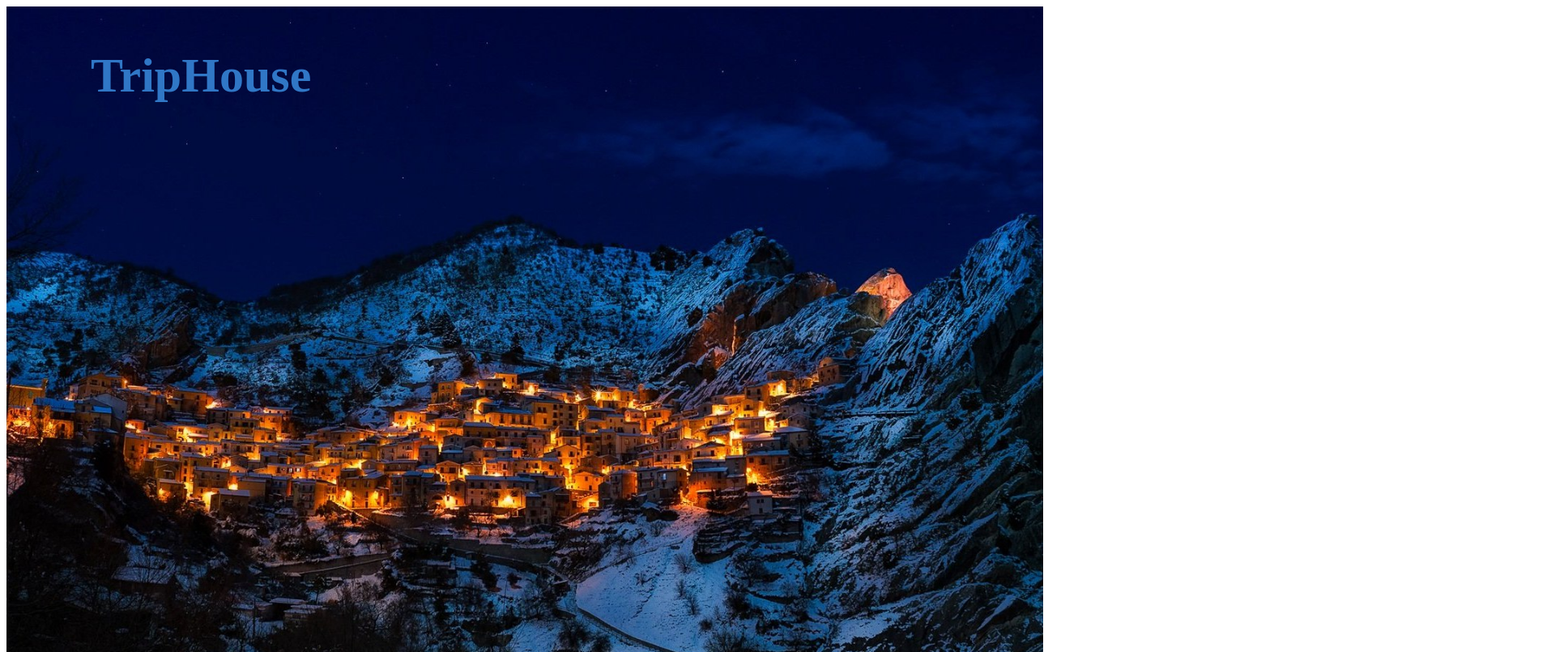
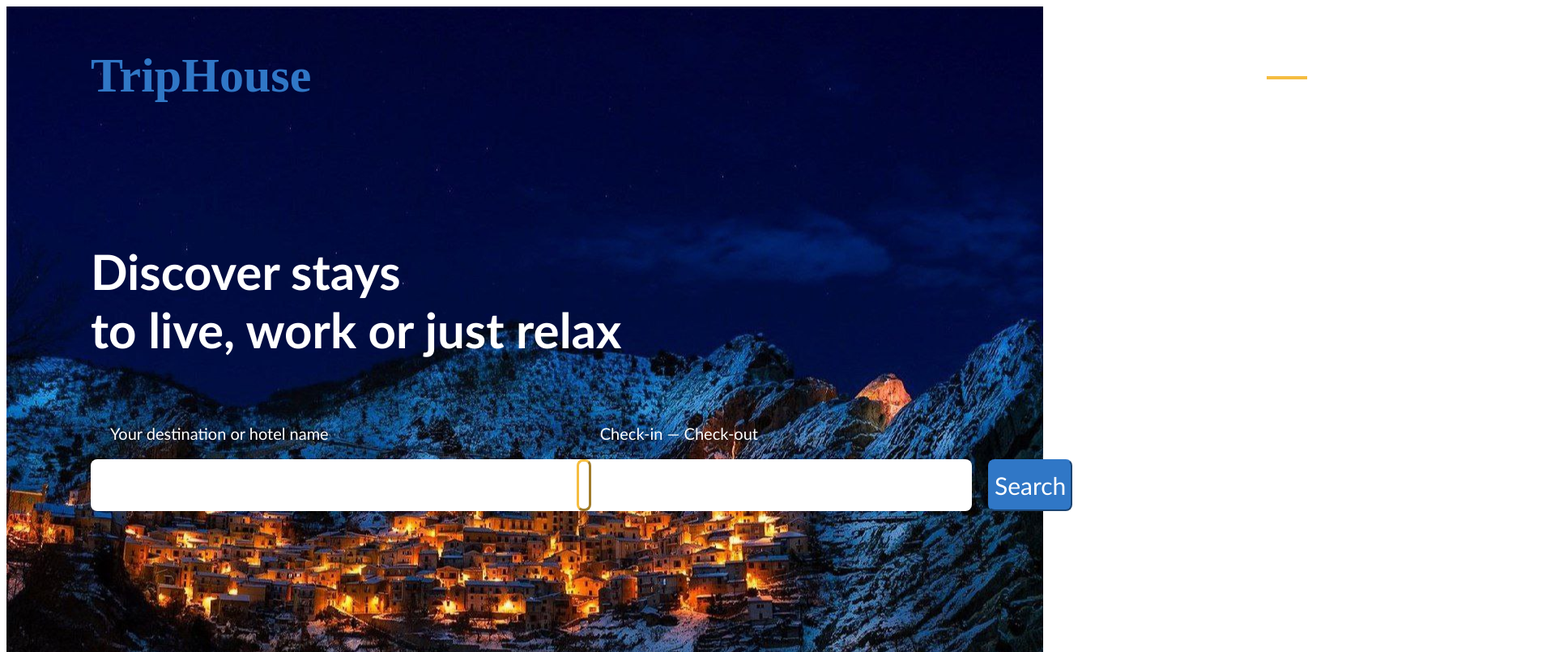
Before and after one commit to sofishkoss/solbeg-html, a website: page index.html in a window 1280 px wide. Shown: the top 805 px of the page at 81% size, 1920 px wide, since content can reach past the window. Drawn offline with Linux system fonts and the light colour scheme.

Commit message:
17/01/24

```diff
--- a/index.html
+++ b/index.html
@@ -9,7 +9,25 @@
         <div class="background-first ">
           <div class="top">
              <div class="triphouse ">TripHouse</div>
-             <div class="stays"><div>Stays</div> <div>Attractions</div><img src="assets/ic1.jpg"><img src="assets/ic2.jpg"></div>
+             <div class="stays">
+                 <div>Stays<div class="line2"></div></div>
+                 <div>Attractions</div>
+             </div>
+                 <img src="assets/pols2.jpg">
+                 <img src="assets/pols.jpg">
+
+          </div>
+          <div class="just-middle">Discover stays </div>
+          <div class="just-middle">to live, work or just relax</div>
+          <div>
+              <div class="simple-text nnn">
+               <div >Your destination or hotel name</div>
+               <div >Check-in — Check-out</div>
+              </div>
+              <div class="bott">
+                  <button class="bott-in"></button>
+                  <button class="bott-button"><div class="search">Search</div></button>
+              </div>
           </div>
         </div>
         <section class="main">
@@ -180,9 +198,31 @@
         </section>
         <div class="footer">
             <div class="section-row">
-                <div class="footer-text">About</div>
-                <div class="footer-text">Property types</div>
-                <div class="footer-text">Support</div>
+                <div class="footer-text"><div class="bolt">About</div>
+
+                        <div class="footer-min">How Triphouse works</div>
+                        <div class="footer-min">Careers</div>
+                        <div class="footer-min">Privacy</div>
+                        <div class="footer-min">Terms</div>
+
+                </div>
+                <div class="footer-text"><div class="bolt">Property types</div>
+
+                        <div class="footer-min">Guests Houses</div>
+                        <div class="footer-min">Hotels</div>
+                        <div class="footer-min">Apartments</div>
+                        <div class="footer-min">Villas</div>
+                        <div class="footer-min">Holiday homes</div>
+                        <div class="footer-min">Hostels</div>
+
+                </div>
+                <div class="footer-text"><div class="bolt">Support</div>
+
+                        <div class="footer-min">Contact Customer Service</div>
+                        <div class="footer-min">FAQ</div>
+
+
+                </div>
             </div>
             <div class="footer-inc">
                 © 2022Triphouse, Inc. All rights reserved
--- a/styles/index.css
+++ b/styles/index.css
@@ -7,7 +7,7 @@
     justify-content: center;
     flex-direction: column;
     align-items: center;
-    width: 100%;
+    width: 100vw;
     margin: auto;
     background-color: white;
 }
@@ -18,7 +18,7 @@
     background-repeat: no-repeat;
     background-size: cover;
     background-position: center;
-    background-image: url('../assets/background1.jpg');
+    background-image: url('../assets/background.jpg');
 }
 
 /*/!!!!!*/
@@ -33,14 +33,30 @@
     border: 2px;
 }
 
+.line2{
+    display: flex;
+    justify-content: center;
+    flex-direction: column;
+    align-items: center;
+    width: 50px;
+    height: 4px;
+    background-color: #f5bd41;
+    border: 2px;
+}
+
 .triphouse{
     color: #3077C6;
     font-family: Ebrima;
     font-size: 60px;
     font-weight: 600;
     padding: 51px 104px;
+    /*margin-left:104px;*/
+    /*margin-top:51px;*/
+    margin-bottom:120px;
 
 }
+
+
 
 .wi{
     width: 100px;
@@ -61,6 +77,67 @@
     display: flex;
     justify-content: space-between;
 }
+
+.just-middle{
+    display: flex;
+    color: white;
+    font-size: 60px;
+    font-weight: bolder;
+    margin-left:104px ;
+
+}
+
+.simple-text{
+    display: flex;
+    color: white;
+    font-size: 20px;
+    margin-left:128px ;
+    margin-top: 80px;
+}
+
+.nnn{
+    width: 800px;
+    display: flex;
+    justify-content: space-between;
+}
+
+
+.bott{
+    display: flex;
+    width:85%;
+    height:64px;
+    background-color: white;
+    margin-left: 104px;
+    border-radius: 8px;
+    margin-top: 20px;
+}
+
+.bott-in{
+    width:300px;
+    height:64px;
+    background-color: white;
+    border-color: #f5bd41;
+    border-radius: 8px;
+    border-width: 3px;
+    margin-left: 600px;
+}
+
+.bott-button{
+    width:250px;
+    height:64px;
+    background-color: #3077C6;
+    border-color: #3077C6;
+    border-radius: 8px;
+    margin-left: 490px;
+}
+
+.search{
+    display: flex;
+    color: white;
+    font-size: 30px;
+    justify-content: center;
+}
+
 
 .container-f {
     width: 100%;
@@ -147,7 +224,7 @@
 .section-row {
     display: flex;
     gap: 16px;
-    align-items: center;
+
     justify-content: center;
 }
 .section-row2 {
@@ -219,9 +296,15 @@
     max-width: 1240px;
 }
 
+.footer-min{
+    display: flex;
+    margin-top: 30px;
+
+}
+
 .footer {
     width: 100%;
-    height: 625px;
+    height: 650px;
     background-color: #10367c;
 }
 
@@ -230,11 +313,19 @@
     flex-direction: column;
     align-content: center;
     justify-content: flex-start;
-    align-items: center;
     color: white;
-    font-size: 20px;
-    padding: 25px;
+    font-size: 21px;
+    margin-left:130px ;
+    margin-top:150px ;
+    margin-right:130px ;
+
+
+
     /*height: 500px; не получается сделать footer-inc снизу,поэтому так пока что*/
+}
+
+.bolt{
+    font-weight: bold;
 }
 
 .footer-font {
@@ -248,5 +339,7 @@
     justify-content: flex-start;
     color: white;
     font-size: 15px;
-    padding: 25px;
+    margin-left:30px ;
+    margin-top:40px ;
+
 }
```
Also changed, not shown: assets/background.jpg (added), assets/pers.jpg (added), assets/pers2.jpg (added), assets/pols.png (added), assets/pols2.png (added).
